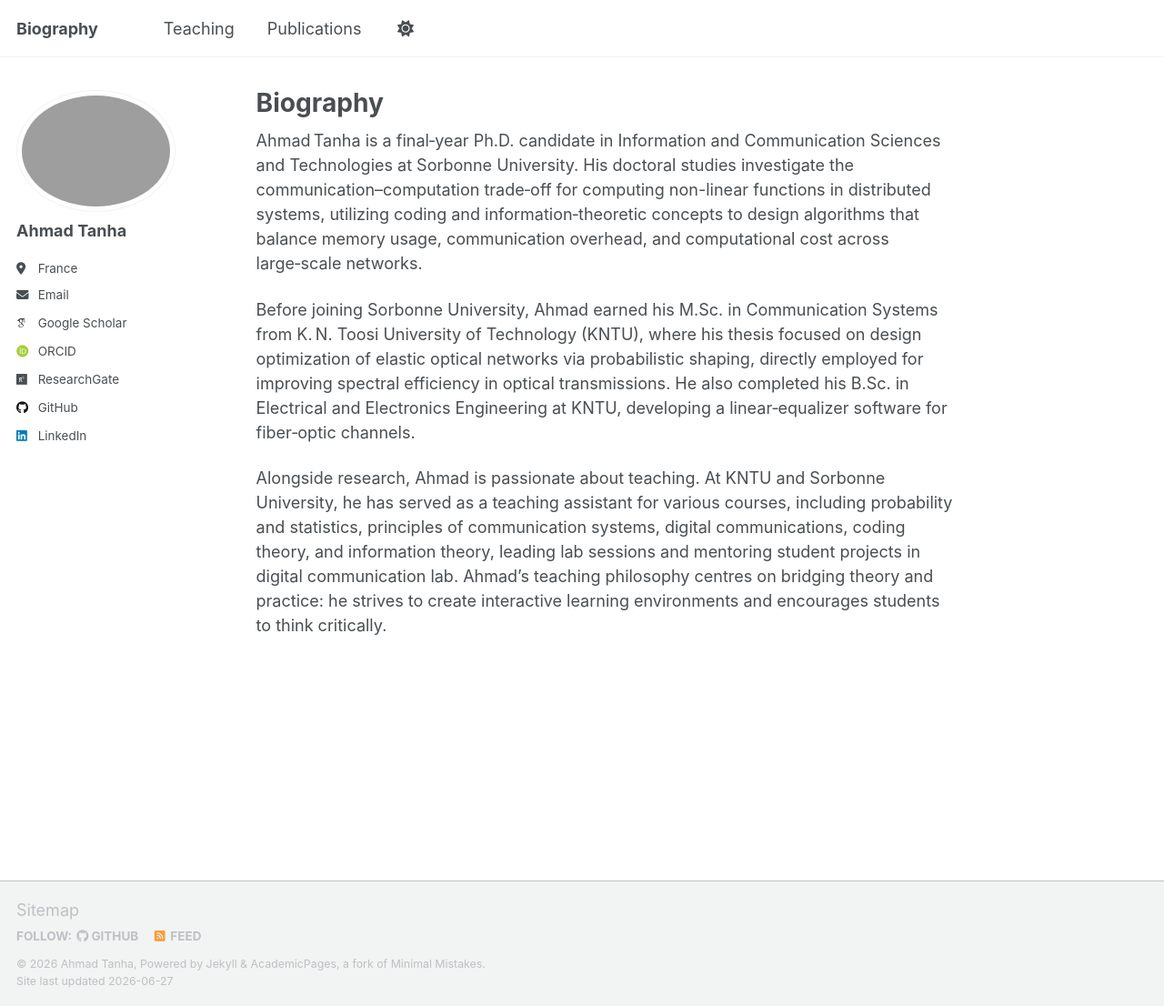
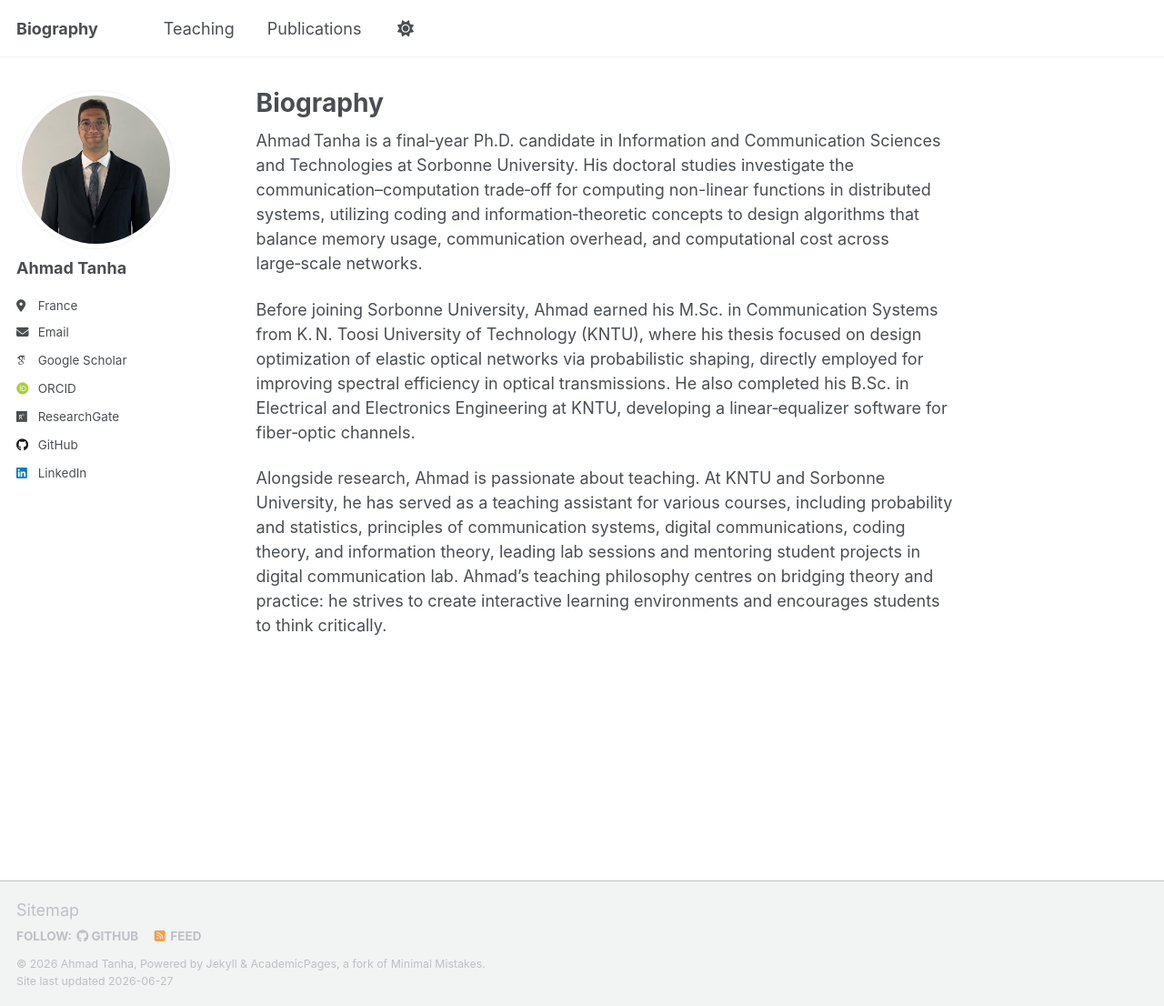
Before and after one commit to ahmadtanhaa/ahmadtanhaa.github.io, a Jekyll site: the page built from _pages/about.md, in a window 1280 px wide and 1106 px high. Shown: the whole window at 91% size. Built offline with Jekyll 4.4.1, drawn with Linux system fonts in a browser that asks for light colours; some web fonts are replaced; a script that is not in the unit is left out.

Commit message:
Update author avatar image in config file

```diff
--- a/_config.yml
+++ b/_config.yml
@@ -25,7 +25,7 @@ repository               : "ahmadtanhaa/ahmadtanhaa.github.io"
 #               Additional customization can be done by editing /_includes/author-profile.html
 author:
   # Biographic information
-  avatar           : "profile.jpg"
+  avatar           : "new_prof.png"
   name             : "Ahmad Tanha"
   pronouns         : # example: "she/her"
   bio              : "" # "Brief info."
```
